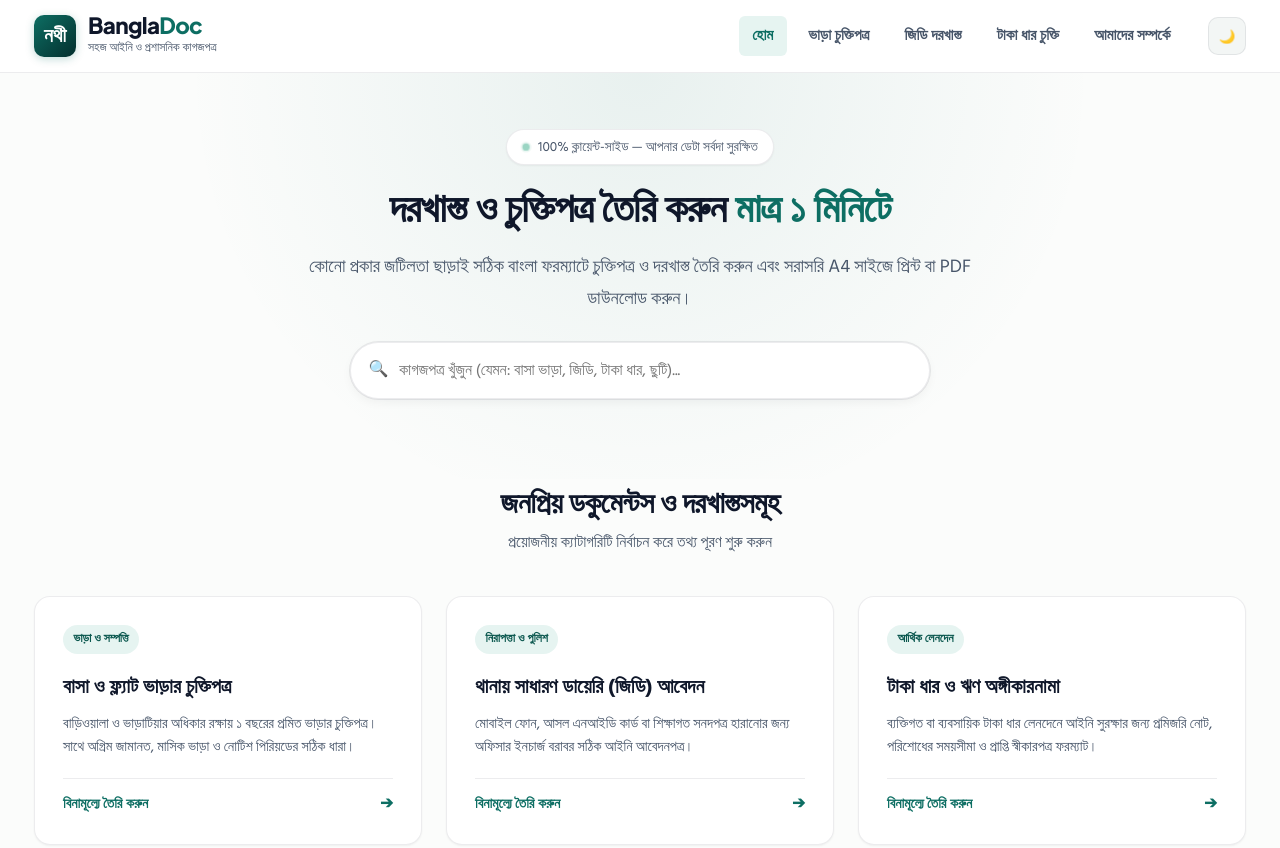
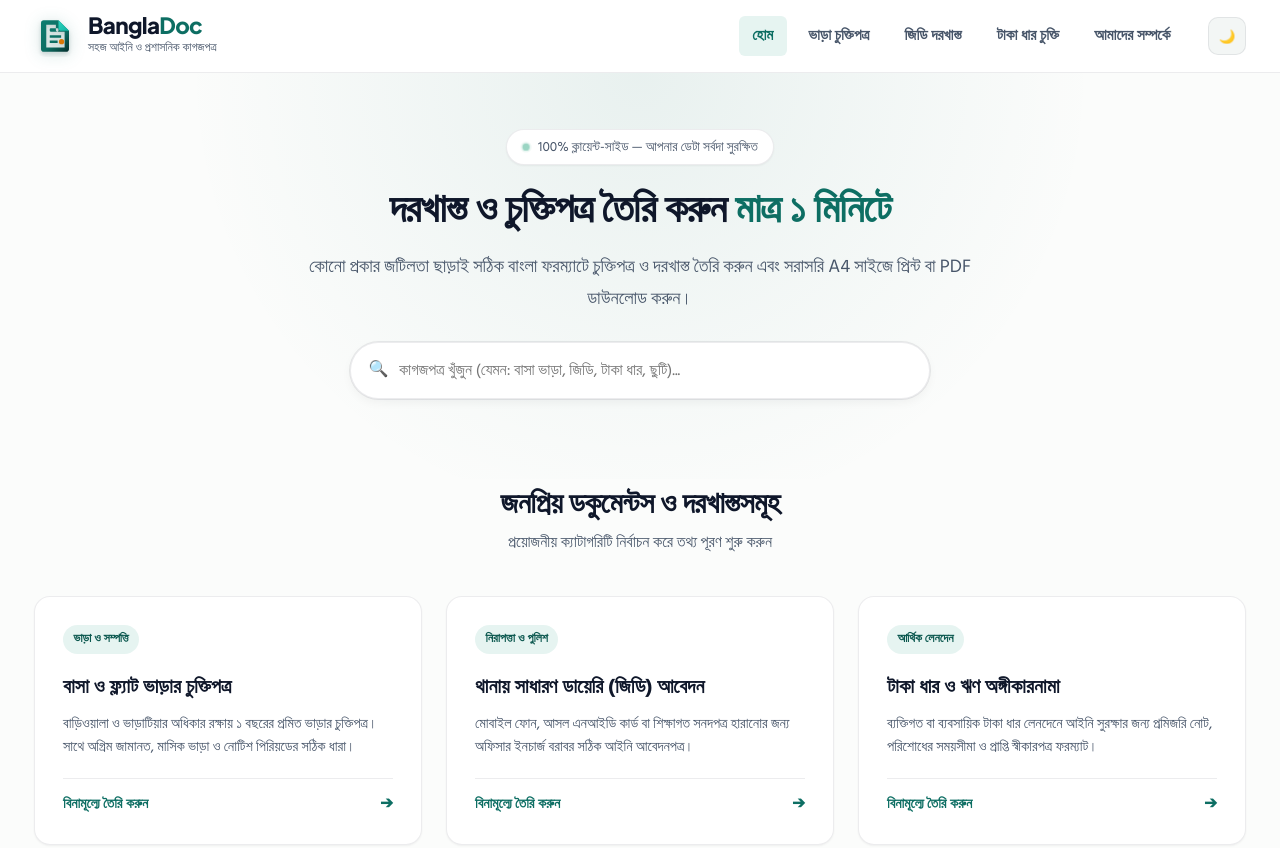
Before and after one commit to 1ittleBee/bangladoc, a plain HTML site: page index.html in a window 1280 px wide. Shown: the top 848 px of the page. Drawn offline with Linux system fonts and the light colour scheme; a web font is replaced by a local one.

Commit message:
fix(brand): replace placeholder text logo with official vector mark across all pages

```diff
--- a/css/style.css
+++ b/css/style.css
@@ -153,23 +153,19 @@ body {
   text-decoration: none;
 }
 
-.logo-icon {
+.logo-icon,
+.logo-icon-svg {
   width: 42px;
   height: 42px;
-  background: linear-gradient(135deg, var(--primary-500), #042f2e);
-  color: #ffffff;
+  display: block;
   border-radius: var(--radius-md);
-  display: flex;
-  align-items: center;
-  justify-content: center;
-  font-weight: 700;
-  font-size: 1.25rem;
-  box-shadow: 0 2px 8px rgba(13, 110, 99, 0.25);
+  filter: drop-shadow(0 2px 8px rgba(13, 110, 99, 0.22));
   transition: transform var(--duration-fast) var(--ease-spring);
 }
 
-.brand-logo:hover .logo-icon {
-  transform: scale(1.05) rotate(-2deg);
+.brand-logo:hover .logo-icon,
+.brand-logo:hover .logo-icon-svg {
+  transform: scale(1.06) rotate(-2deg);
 }
 
 .logo-text {
--- a/index.html
+++ b/index.html
@@ -90,8 +90,8 @@
   <!-- Site Navigation Header -->
   <header class="site-header">
     <div class="container header-inner">
-      <a href="index.html" class="brand-logo">
-        <div class="logo-icon">নথী</div>
+      <a href="index.html" class="brand-logo" aria-label="BanglaDoc Home">
+        <img src="assets/icons/logo-mark.svg" class="logo-icon-svg" width="42" height="42" alt="BanglaDoc Logo">
         <div class="logo-text">
           <span class="logo-title">Bangla<span>Doc</span></span>
           <span class="logo-tagline">সহজ আইনি ও প্রশাসনিক কাগজপত্র</span>
```
Also changed, not shown: about.html (+2 -2 lines), disclaimer.html (+2 -2 lines), money-loan.html (+2 -2 lines), police-gd.html (+2 -2 lines), privacy-policy.html (+2 -2 lines), rent-agreement.html (+2 -2 lines), terms.html (+2 -2 lines).
